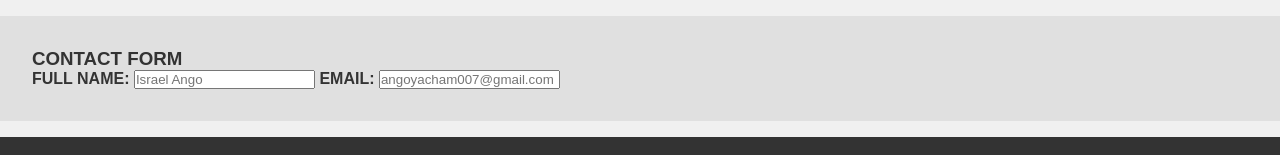
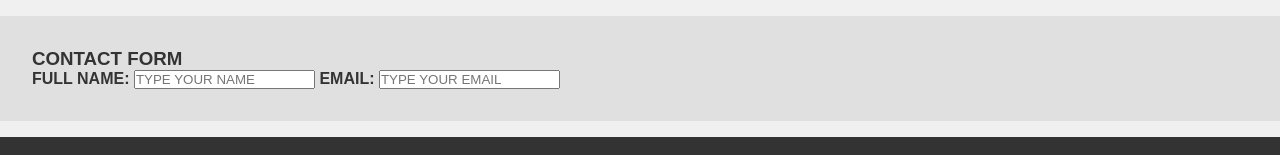
Before and after one commit to Israel-Ango/Hackathon-Project, a plain HTML site: page index.html in a window 1280 px wide. Shown: the part 1331-1486 px from the top of the page. Drawn offline with Linux system fonts and the light colour scheme.

Commit message:
Updated index.html

```diff
--- a/index.html
+++ b/index.html
@@ -111,10 +111,10 @@ I graduated with a Bachelor’s degree in Business Admiistration from Ecotes Uni
 <h3>CONTACT FORM</h3>
 <form>
     <label><b>FULL NAME:</b></label>
-<input type ="text" placeholder="Israel Ango">
+<input type ="text" placeholder="TYPE YOUR NAME">
 
 <label><b>EMAIL:</b></label>
-<input type ="text" placeholder="angoyacham007@gmail.com">
+<input type ="text" placeholder="TYPE YOUR EMAIL">
 
 
 </form>
```
